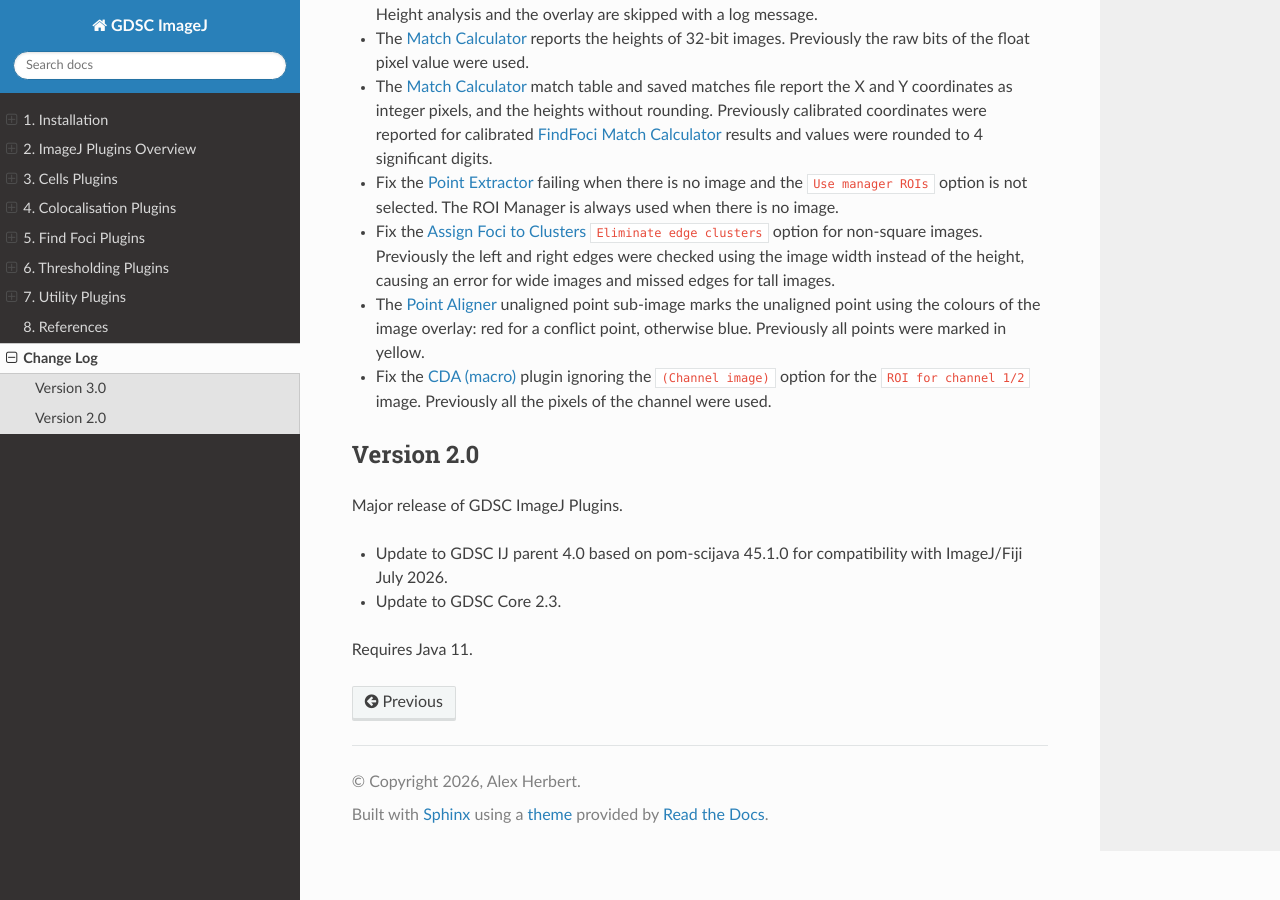
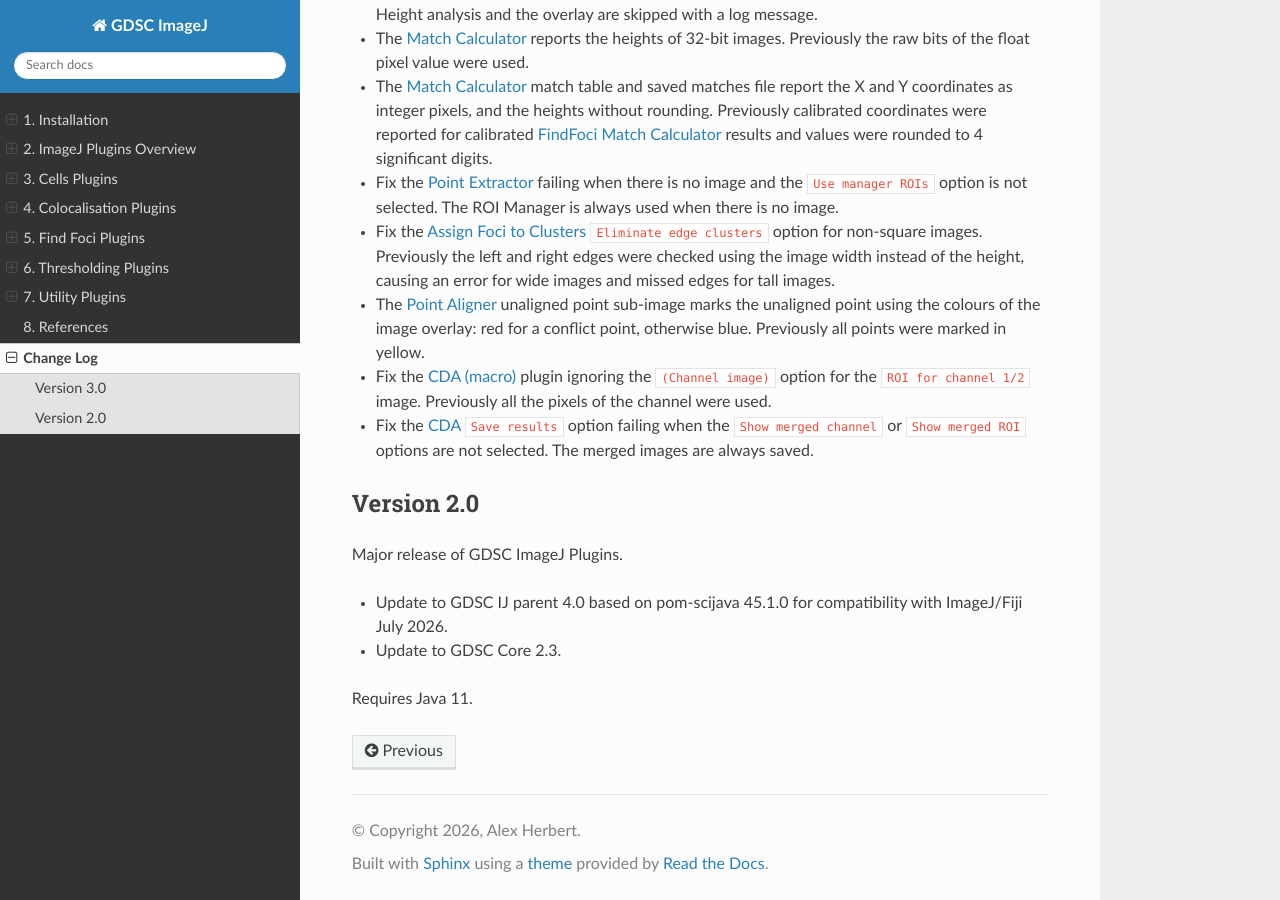
Before and after one commit to aherbert/gdsc, a Sphinx documentation site: the page built from docs/change_log.rst, in a window 1280 px wide and 900 px high, scrolled down 801 px. Built offline with Sphinx 7.4.7 and the Read the Docs theme 3.1.0, drawn with Linux system fonts in a browser that asks for light colours.

Commit message:
Save the CDA merged images when they are not shown
The results were saved using the displayed merged images which do not
exist if the show options are not selected.

```diff
--- a/docs/change_log.rst
+++ b/docs/change_log.rst
@@ -51,6 +51,9 @@ Major release of GDSC ImageJ Plugins.
   all points were marked in yellow.
 * Fix the :ref:`colocalisation_plugins:CDA (macro)` plugin ignoring the ``(Channel image)`` option
   for the ``ROI for channel 1/2`` image. Previously all the pixels of the channel were used.
+* Fix the :ref:`colocalisation_plugins:CDA` ``Save results`` option failing when the
+  ``Show merged channel`` or ``Show merged ROI`` options are not selected. The merged images are
+  always saved.
 
 
 Version 2.0
```
Also changed, not shown: 1 other file.
